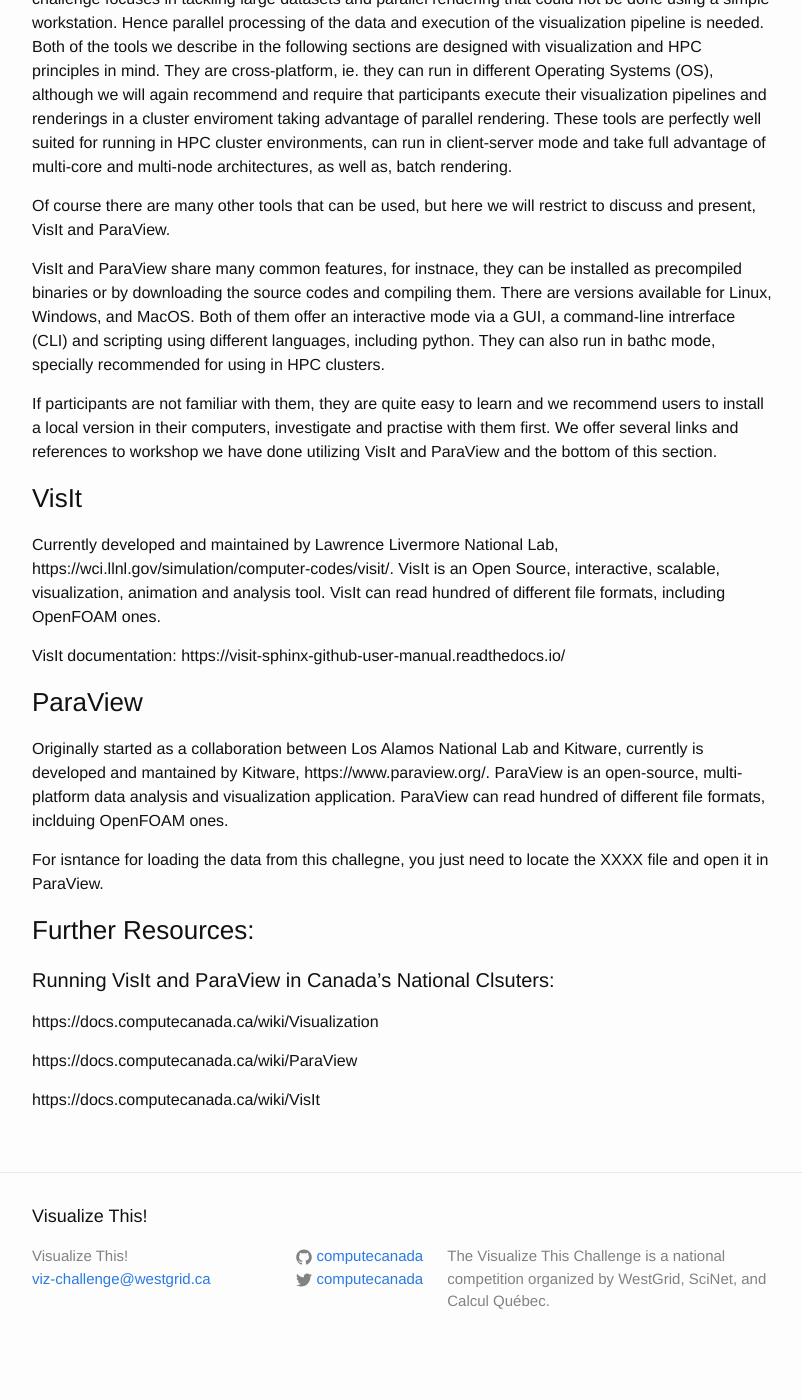
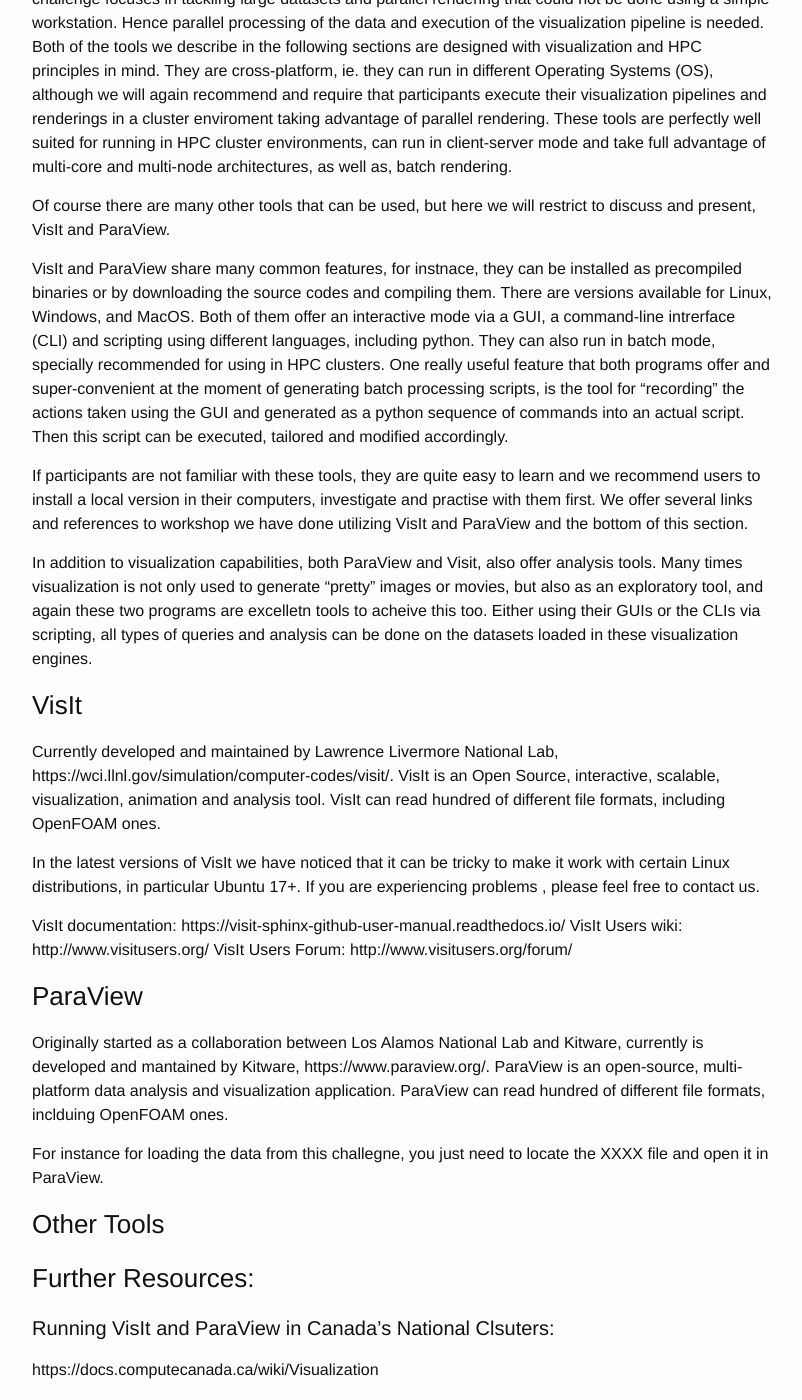
Before and after one commit to ComputeCanada/visualizeThis, a Jekyll site: the page built from _posts/2019-08-20-tools.markdown, in a window 1280 px wide and 1400 px high, scrolled down 269 px. Shown: the whole window, without its empty margins (238-1040 px from the left). Built offline with Jekyll 4.4.1, drawn with Linux system fonts in a browser that asks for light colours; before the commit the page ends 1642 px from its top, so only the background shows below that.

Commit message:
few more sentences about 'recording' scripts, and place holder for other tools

```diff
--- a/_posts/2019-08-20-tools.markdown
+++ b/_posts/2019-08-20-tools.markdown
@@ -17,25 +17,35 @@
 Of course there are many other tools that can be used, but here we will restrict to discuss and present, VisIt and ParaView.
 
 VisIt and ParaView share many common features, for instnace, they can be installed as precompiled binaries or by downloading the source codes and compiling them. There are versions available for Linux, Windows, and MacOS.
-Both of them offer an interactive mode via a GUI, a command-line intrerface (CLI) and scripting using different languages, including python. They can also run in bathc mode, specially recommended for using in HPC clusters.
+Both of them offer an interactive mode via a GUI, a command-line intrerface (CLI) and scripting using different languages, including python. They can also run in batch mode, specially recommended for using in HPC clusters.
+One really useful feature that both programs offer and super-convenient at the moment of generating batch processing scripts, is the tool for "recording" the actions taken using the GUI and generated as a python sequence of commands into an actual script.
+Then this script can be executed, tailored and modified accordingly.
 
-If participants are not familiar with them, they are quite easy to learn and we recommend users to install a local version in their computers, investigate and practise with them first. We offer several links and references to workshop we have done utilizing VisIt and ParaView and the bottom of this section.
+If participants are not familiar with these tools, they are quite easy to learn and we recommend users to install a local version in their computers, investigate and practise with them first. We offer several links and references to workshop we have done utilizing VisIt and ParaView and the bottom of this section.
+
+In addition to visualization capabilities, both ParaView and Visit, also offer analysis tools. Many times visualization is not only used to generate "pretty" images or movies, but also as an exploratory tool, and again these two programs are excelletn tools to acheive this too. Either using their GUIs or the CLIs via scripting, all types of queries and analysis can be done on the datasets loaded in these visualization engines.
+
 
 ### VisIt
 Currently developed and maintained by Lawrence Livermore National Lab, https://wci.llnl.gov/simulation/computer-codes/visit/.
 VisIt is an Open Source, interactive, scalable, visualization, animation and analysis tool.
 VisIt can read hundred of different file formats, including OpenFOAM ones.
 
+In the latest versions of VisIt we have noticed that it can be tricky to make it work with certain Linux distributions, in particular Ubuntu 17+. If you are experiencing problems , please feel free to contact us.
+
 VisIt documentation: https://visit-sphinx-github-user-manual.readthedocs.io/
-
+VisIt Users wiki: http://www.visitusers.org/
+VisIt Users Forum: http://www.visitusers.org/forum/
 
 ### ParaView
 Originally started as a collaboration between Los Alamos National Lab and Kitware, currently is developed and mantained by Kitware, https://www.paraview.org/.
 ParaView is an open-source, multi-platform data analysis and visualization application.
 ParaView can read hundred of different file formats, inclduing OpenFOAM ones.
 
-For isntance for loading the data from this challegne, you just need to locate the XXXX file and open it in ParaView.
+For instance for loading the data from this challegne, you just need to locate the XXXX file and open it in ParaView.
 
+
+### Other Tools
 
 
 ### Further Resources:
```
